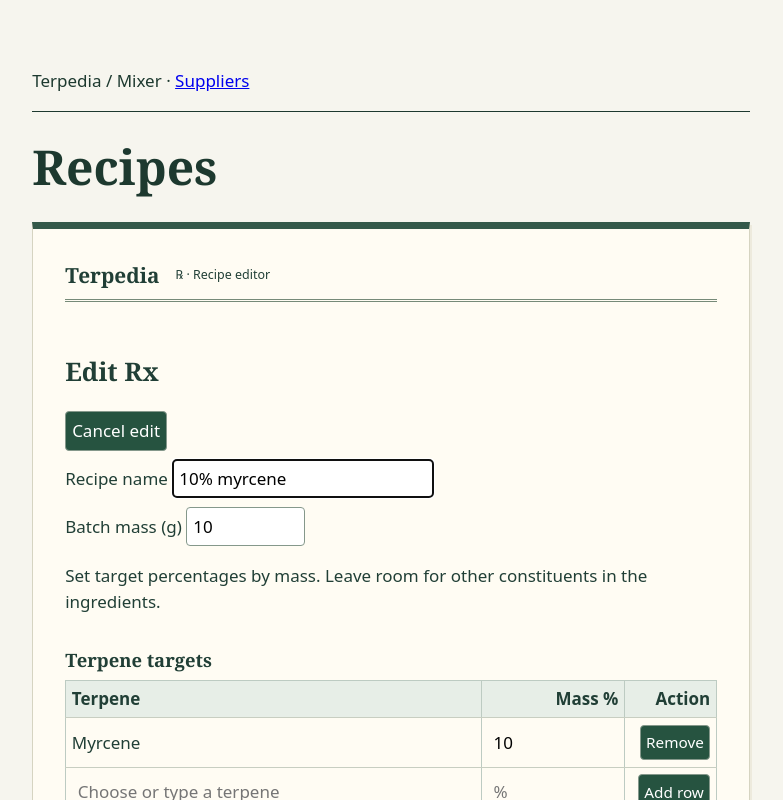
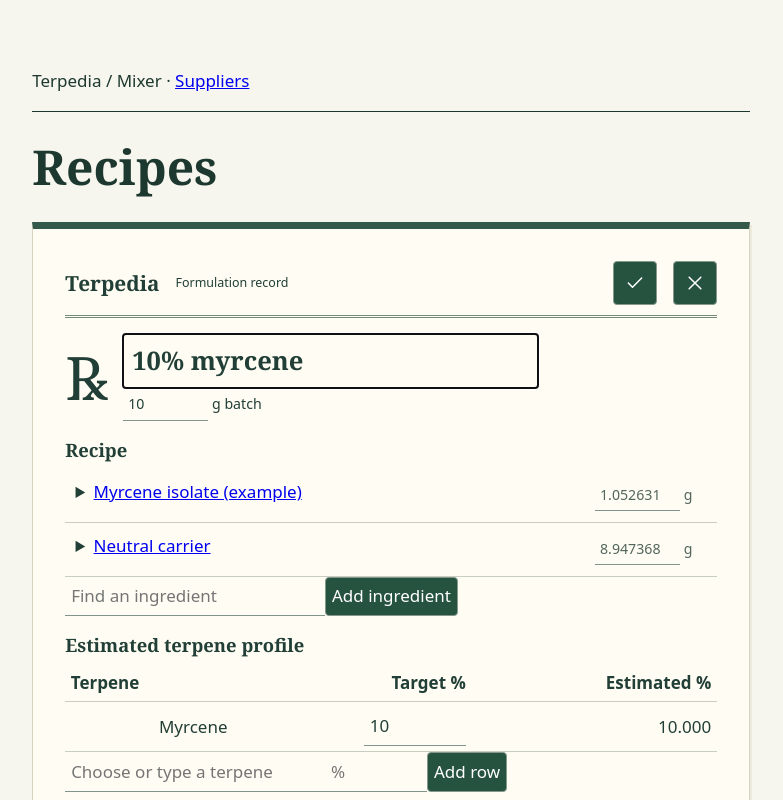
Before and after one commit to Terpedia/mixer, a plain HTML site: page docs/index.html in a window 1280 px wide. Both pictures are taken after a click on the button 883 px from the left and 283 px from the top of the page. Shown: the top 800 px of the page, without its empty margins (249-1032 px from the left). Drawn offline with Linux system fonts and the light colour scheme.

Commit message:
Edit values directly in their Rx card rows

```diff
--- a/docs/app.js
+++ b/docs/app.js
@@ -131,7 +131,7 @@ function addTarget() {
   if (!percent.reportValidity()) return false;
   const canonical = suggestions.find(name => name.toLowerCase() === text.toLowerCase()) ?? text;
   const target = targets[ensureTarget(canonical)];
-  target.closest('tr').hidden = false;
+  $('targets').rows[targets.indexOf(target)].hidden = false;
   if (percent.value !== '') target.value = percent.value;
   field.value = '';
   percent.value = '';
@@ -172,6 +172,7 @@ function blend(items, goal) {
 const key='terpedia.rx.v1';
 let parentId = null;
 let editing = null;
+let inline = null;
 function startFork(rx, edit = false) {
   clearFork();
   openEditor();
@@ -204,6 +205,11 @@ function startFork(rx, edit = false) {
   $('titleInput').focus();
 }
 function clearFork() {
+  if (inline) {
+    for (const [node, marker] of inline.moved) marker.replaceWith(node);
+    inline.card.replaceWith(inline.original);
+    inline = null;
+  }
   $('featuredRx').hidden = false;
   $('form').hidden = true;
   $('message').textContent = '';
@@ -237,6 +243,95 @@ function cardIcon(button, label, path) {
   button.title = label;
   button.setAttribute('aria-label', label);
   button.innerHTML = '<svg aria-hidden="true" viewBox="0 0 24 24" width="20" height="20" fill="none" stroke="currentColor" stroke-width="1.8" stroke-linecap="round" stroke-linejoin="round"><path d="' + path + '"/></svg>';
+}
+function editInPlace(original, rx) {
+  startFork(rx, true);
+  const card = recipeCard(rx, false);
+  original.replaceWith(card);
+  inline = {card, original, moved:[], rows:new Map(), lines:new Map()};
+  $('featuredRx').hidden = false;
+  $('form').hidden = true;
+  function move(node, destination, label) {
+    const marker = document.createComment('editor control');
+    node.before(marker);
+    inline.moved.push([node, marker]);
+    node.setAttribute('aria-label', label);
+    node.setAttribute('form', 'form');
+    destination.append(node);
+  }
+  const heading = card.querySelector('h3');
+  heading.replaceChildren();
+  move($('titleInput'), heading, 'Recipe name');
+  const batch = card.querySelector('.padTitle small');
+  batch.replaceChildren();
+  move($('mass'), batch, 'Batch mass in grams');
+  batch.append(' g batch');
+  const toolbar = card.querySelector('.padHeader');
+  for (const [label, path, action] of [
+    ['Save Rx','M4 12l5 5L20 6',() => $('form').requestSubmit($('saveRx'))],
+    ['Cancel edit','M5 5l14 14M19 5L5 19',clearFork]
+  ]) {
+    const button = document.createElement('button');
+    cardIcon(button,label,path);
+    button.onclick = action;
+    toolbar.append(button);
+  }
+  const ingredients = card.querySelector('.padIngredients');
+  ingredients.replaceChildren();
+  function picker(container, field, button, label) {
+    const line = document.createElement('div');
+    container.append(line);
+    move($(field), line, label);
+    if (field === 'targetSearch') move($('newPercent'), line, 'New target percent');
+    move($(button), line, label);
+  }
+  picker(ingredients.parentElement.insertBefore(document.createElement('div'), ingredients.nextSibling),'ingredientSearch','addIngredient','Add ingredient');
+  const table = card.querySelector('table');
+  table.querySelector('tbody').replaceChildren();
+  picker(table.parentElement.insertBefore(document.createElement('div'),table.nextSibling),'targetSearch','addTarget','Add target');
+  function sync(result) {
+    catalog.forEach((item,i) => {
+      let line = inline.lines.get(i);
+      if (!line && !enabled[i].hidden) {
+        line = ingredientRow(item);
+        const cell = line.querySelector('summary small');
+        cell.replaceChildren();
+        move(amounts[i],cell,item.name + ' grams');
+        cell.append(' g');
+        line.append(removeButton(() => { enabled[i].hidden = true; refreshDraft(true); }));
+        ingredients.append(line);
+        inline.lines.set(i,line);
+      }
+      if (line) line.hidden = enabled[i].hidden;
+    });
+    names.forEach((name,i) => {
+      let row = inline.rows.get(i);
+      const originalRow = $('targets').rows[i];
+      const estimate = result?.profile[i]?.estimated;
+      if (!row && (!originalRow.hidden || estimate > 0)) {
+        row = table.tBodies[0].insertRow();
+        row.insertCell().textContent = name;
+        move(targets[i], row.insertCell(), name + ' target percent');
+        row.insertCell();
+        inline.rows.set(i,row);
+      }
+      if (row) {
+        row.hidden = originalRow.hidden && !(estimate > 0);
+        row.cells[2].textContent = estimate == null ? '—' : estimate.toFixed(3);
+      }
+    });
+    const claims = card.querySelector('.rxClaims');
+    claims.replaceChildren();
+    if (result) claims.append(...recipeCard(result,false).querySelector('.rxClaims').childNodes);
+  }
+  inline.sync = sync;
+  card.addEventListener('input', e => {
+    if (targets.includes(e.target)) $('targets').rows[targets.indexOf(e.target)].hidden = false;
+    if (targets.includes(e.target) || e.target === $('mass')) refreshDraft(true);
+    if (amounts.includes(e.target) || e.target === $('titleInput')) refreshDraft(false);
+  });
+  refreshDraft(false);
+  $('titleInput').focus();
 }
 function recipeCard(rx, editable = true) {
   const card = document.createElement('article');
@@ -306,7 +401,7 @@ function recipeCard(rx, editable = true) {
     const edit = document.createElement('button');
     edit.type = 'button';
     cardIcon(edit, 'Edit Rx', 'M4 20l4.5-1 12-12-3.5-3.5-12 12L4 20z M14.5 6l3.5 3.5');
-    edit.onclick = () => startFork(rx, true);
+    edit.onclick = () => editInPlace(card, rx);
     card.querySelector('.padHeader').append(edit);
   }
   return card;
@@ -379,6 +474,7 @@ function refreshDraft(refit) {
   updateRecipe({save:false, refit:refit || !editing});
 }
 function updateRecipe({save, refit}) {
+  inline?.sync(null);
   $('preview').replaceChildren();
   const goal=targets.map(t=>Number(t.value));
   const sum=goal.reduce((a,b)=>a+b,0);
@@ -412,6 +508,7 @@ function updateRecipe({save, refit}) {
   const rx={schemaVersion:2,parentId,availableIngredientIds:items.map(item=>item.id),id:editing?.id ?? crypto.randomUUID(),name:$('titleInput').value,batchGrams,profileBasis:'illustrative mass percentages',ingredients:items.map((item,i)=>({...item,grams:weights[i]*batchGrams})).filter(i=>i.grams>0),profile:names.map((name,k)=>({name,target:goal[k],sourceMissing:goal[k]>0 && !items.some(item=>fraction(item,name)>0),estimated:items.reduce((s,item,i)=>s+weights[i]*fraction(item, name),0)}))};
   if (!save) {
     if (refit) selectedAmounts.forEach((input,i) => { input.value = weights[i] * batchGrams; });
+    if (inline) inline.sync(rx);
     const preview = recipeCard(rx, false);
     $('preview').replaceChildren(...preview.querySelectorAll('table, h4:last-of-type, .rxClaims, footer'));
     if (!editing) $('preview').prepend(preview.querySelector('.padIngredients'));
--- a/docs/index.html
+++ b/docs/index.html
@@ -1,4 +1,4 @@
 <!doctype html><html lang="en"><meta charset="utf-8"><meta name="viewport" content="width=device-width,initial-scale=1"><title>Recipes · Terpedia</title>
 <style>*{box-sizing:border-box}body{margin: auto;max-width:820px;padding:4vw;background:#f6f5ee;color:#1d392f;font:17px/1.5 system-ui}header{border-bottom:1px solid;padding:1em 0}h1,h2{font-family:Georgia,serif}h1{font-size:3rem;margin:.4em 0}section,details{background:white;border:1px solid #cad2c5;padding:1.3em;margin:1em 0;border-radius:8px}label{display:block;margin:.5em 0}input,button{font:inherit;padding:.35em;border:1px solid #85988b;border-radius:4px}input[type=number]{width:7em}button{background:#265340;color:white;cursor:pointer}pre{white-space:pre-wrap}summary{cursor:pointer}select{max-width:100%}.ingredient{margin:.5rem 0;padding:.65rem}.ingredient summary span{display:inline-grid;grid-template-columns:minmax(0,1fr) auto;gap:1rem;width:calc(100% - 2rem)}.ingredient small{color:#52665c}[hidden]{display:none!important}.targetSheet{width:100%;border-collapse:collapse;table-layout:fixed}.targetSheet caption{text-align:left;font-weight:bold;margin:.6em 0}.targetSheet th,.targetSheet td{border:1px solid #bdcbc2;text-align:left;padding:.35em;overflow-wrap:anywhere}.targetSheet thead{background:#e7eee7}.targetSheet th:nth-child(2){width:22%}.targetSheet th:last-child{width:5.4em}.targetSheet input,.targetSheet input[type=number]{width:100%;min-width:0;border:0;background:transparent}.targetSheet button{font-size:.9em}.targetSheet tbody tr:focus-within,.targetSheet tfoot tr:focus-within{background:#f0f6ed}</style><link rel="stylesheet" href="./rx-card.css">
 <header>Terpedia / Mixer · <a href="./supplier.html">Suppliers</a></header><h1>Recipes</h1><div id="workspace"><div id="featuredRx"></div><form id="form" class="rxCard" hidden><div class="padHeader"><strong>Terpedia</strong><span>℞ · Recipe editor</span></div><section><h2 id="draftHeading">New Rx</h2><button type="button" id="cancelFork" hidden>Cancel fork</button><label>Recipe name <input id="titleInput" required placeholder="Name this recipe"></label><label>Batch mass (g) <input id="mass" type="number" required min=".001" step="any" value="10"></label><p>Set target percentages by mass. Leave room for other constituents in the ingredients.</p><table class="targetSheet"><caption>Terpene targets</caption><thead><tr><th scope="col">Terpene</th><th scope="col">Mass %</th><th scope="col">Action</th></tr></thead><tbody id="targets"></tbody><tfoot><tr><td><input aria-label="New terpene" id="targetSearch" list="terpeneOptions" placeholder="Choose or type a terpene"><datalist id="terpeneOptions"></datalist></td><td><input aria-label="New target mass percent" id="newPercent" type="number" min="0" max="100" step="any" placeholder="%"></td><td><button type="button" id="addTarget">Add row</button></td></tr></tfoot></table></section>
-<details open><summary>Available ingredients</summary><p>Illustrative profiles. Each percentage represents a fraction of the ingredient’s total mass.</p><label>Add an ingredient <input id="ingredientSearch" list="ingredientOptions" placeholder="Find an ingredient"></label><datalist id="ingredientOptions"></datalist><button type="button" id="addIngredient">Add ingredient</button><div id="stock"></div></details><button id="fit" type="button" hidden>Refit to targets</button> <button id="saveRx">Calculate and save Rx</button><div id="preview" aria-live="polite"></div></form><p id="message" role="status"></p></div><details><summary>Find a terpene isolate</summary><p>Supplier catalog listings are matched by chemical structure. Confirm the supplier code and enter your material’s assay to add it to your ingredient inventory.</p><form id="addIsolate"><label>Compound and InChIKey <select id="isolatePicker"></select></label><label>Supplier listing <select id="supplierList"></select></label><label>Compound mass % <input id="assay" required type="number" min="0.000001" max="100" step="any"></label><button>Add ingredient and reload mixer</button></form></details><section><h2>Recipe library</h2><p>Saved in this browser.</p><div id="library"></div></section><script type="module" src="./app.js?v=card-icons"></script></html>
+<details open><summary>Available ingredients</summary><p>Illustrative profiles. Each percentage represents a fraction of the ingredient’s total mass.</p><label>Add an ingredient <input id="ingredientSearch" list="ingredientOptions" placeholder="Find an ingredient"></label><datalist id="ingredientOptions"></datalist><button type="button" id="addIngredient">Add ingredient</button><div id="stock"></div></details><button id="fit" type="button" hidden>Refit to targets</button> <button id="saveRx">Calculate and save Rx</button><div id="preview" aria-live="polite"></div></form><p id="message" role="status"></p></div><details><summary>Find a terpene isolate</summary><p>Supplier catalog listings are matched by chemical structure. Confirm the supplier code and enter your material’s assay to add it to your ingredient inventory.</p><form id="addIsolate"><label>Compound and InChIKey <select id="isolatePicker"></select></label><label>Supplier listing <select id="supplierList"></select></label><label>Compound mass % <input id="assay" required type="number" min="0.000001" max="100" step="any"></label><button>Add ingredient and reload mixer</button></form></details><section><h2>Recipe library</h2><p>Saved in this browser.</p><div id="library"></div></section><script type="module" src="./app.js?v=inline-fields"></script></html>
--- a/docs/rx-card.css
+++ b/docs/rx-card.css
@@ -29,3 +29,7 @@
 .padHeader .cardIcon { display: inline-grid; place-items: center; width: 44px; height: 44px; padding: 0; }
 .padHeader .cardIcon:focus-visible { outline: 3px solid #34594a; outline-offset: 3px; }
 .padHeader span { margin-right: auto; }
+
+.rxCard input[form=form] { max-width:100%; box-sizing:border-box; color:inherit; background:transparent; border:0; border-bottom:1px solid #81958b; border-radius:0; }
+.rxCard h3 input { font:inherit; width:100%; }
+.rxCard input[type=number][form=form] { width:6em; }
```
